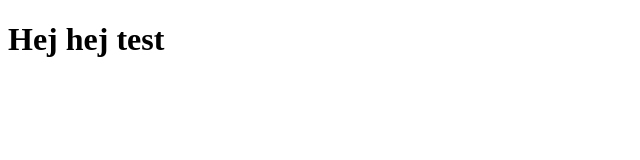
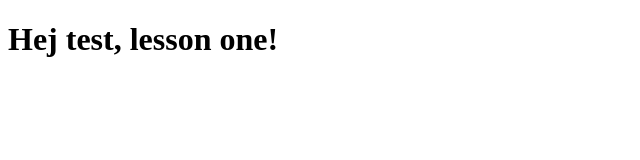
Before and after one commit to Johoy2019/test, a plain HTML site: page site/index.html in a window 1280 px wide. Shown: the whole page, without its empty margins (0-640 px from the left). Drawn offline with Linux system fonts and the light colour scheme.

Commit message:
Made some changes

```diff
--- a/site/index.html
+++ b/site/index.html
@@ -5,6 +5,6 @@
 	<title>Hej test</title>
 </head>
 <body>
-<h1>Hej hej test </h1>
+<h1>Hej test, lesson one! </h1>
 </body>
 </html>
```
